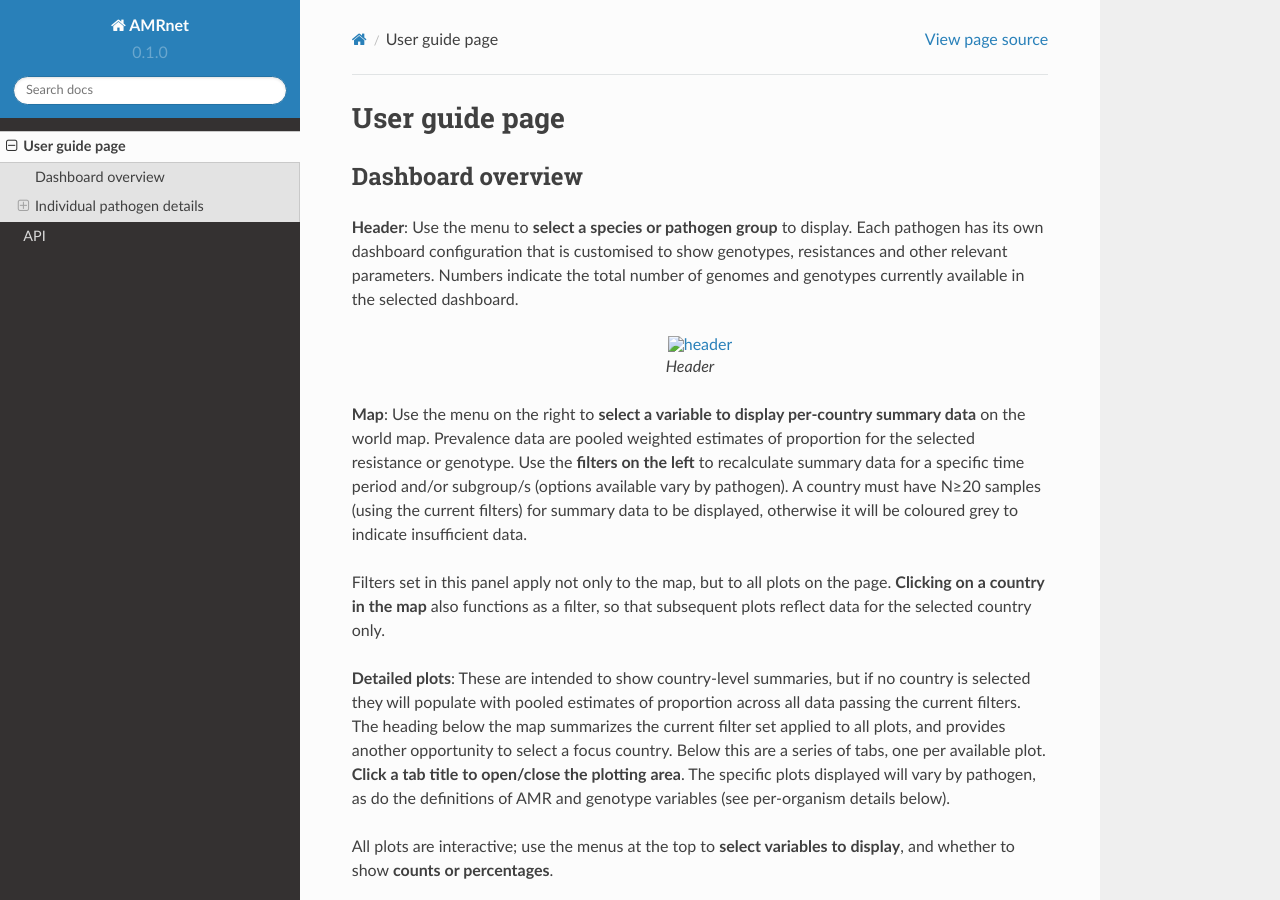
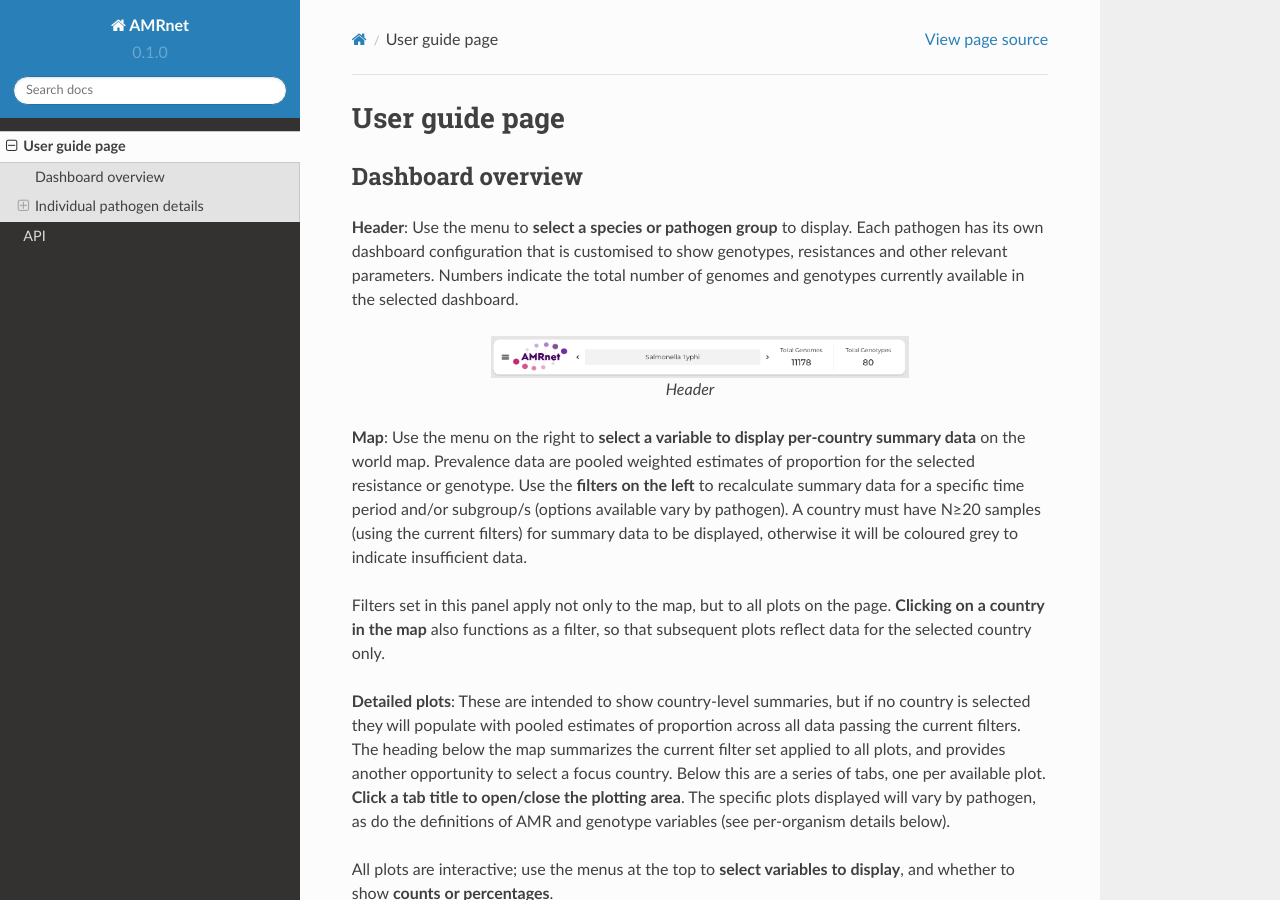
Before and after one commit to amrnet/User-Guide_, a Sphinx documentation site: the page built from docs/source/usage.rst, in a window 1280 px wide and 900 px high. Built offline with Sphinx 7.4.7 and the Read the Docs theme 2.0.0, drawn with Linux system fonts in a browser that asks for light colours.

Commit message:
Update usage.rst

```diff
--- a/docs/source/usage.rst
+++ b/docs/source/usage.rst
@@ -6,7 +6,7 @@ Dashboard overview
 
 **Header**: Use the menu to **select a species or pathogen group** to display. Each pathogen has its own dashboard configuration that is customised to show genotypes, resistances and other relevant parameters. Numbers indicate the total number of genomes and genotypes currently available in the selected dashboard.
 
-.. figure:: sourse/screencaptures/header.png
+.. figure:: screencaptures/header.png
    :width: 60%
    :align: center
    :alt: header
```
